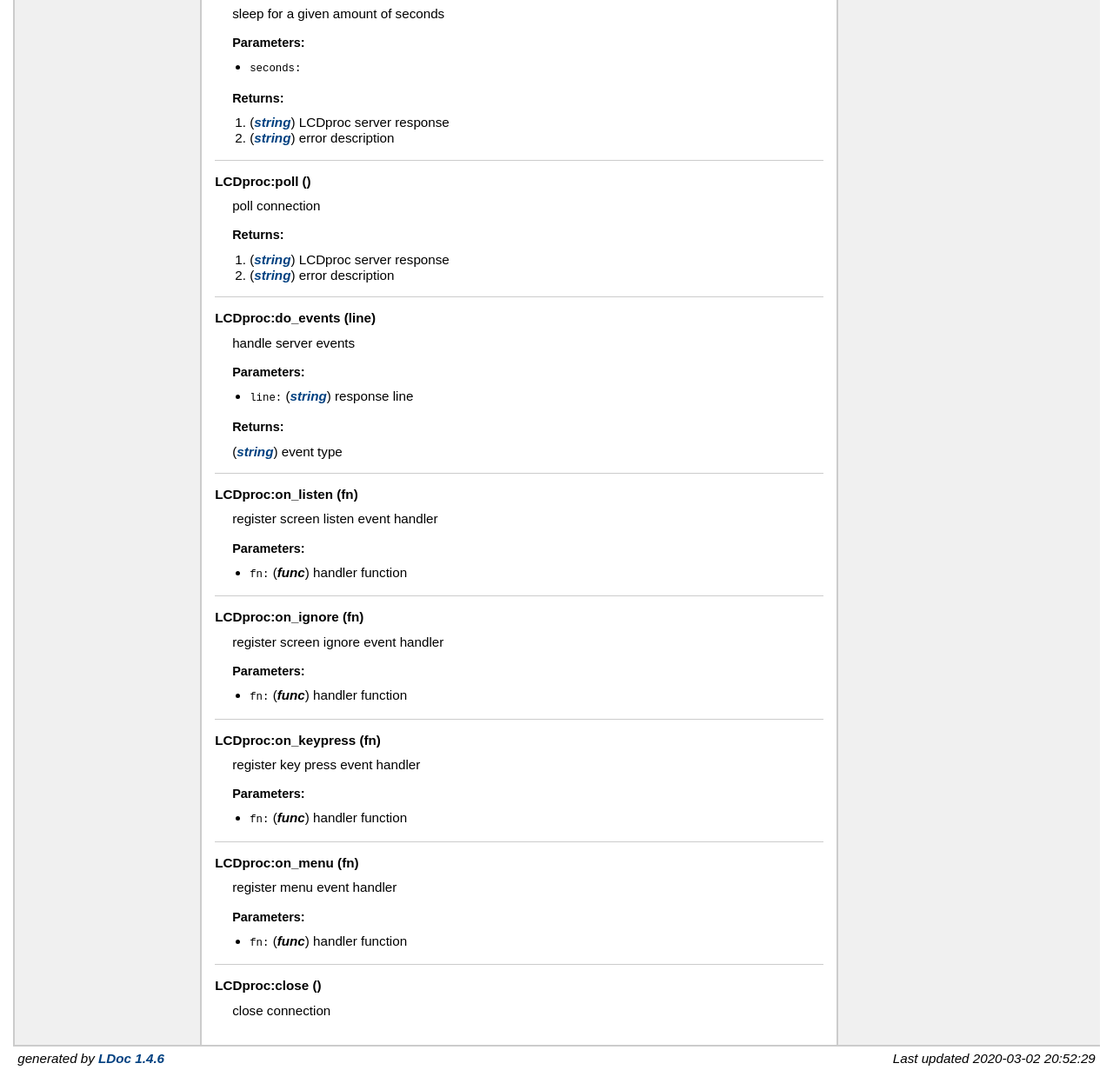
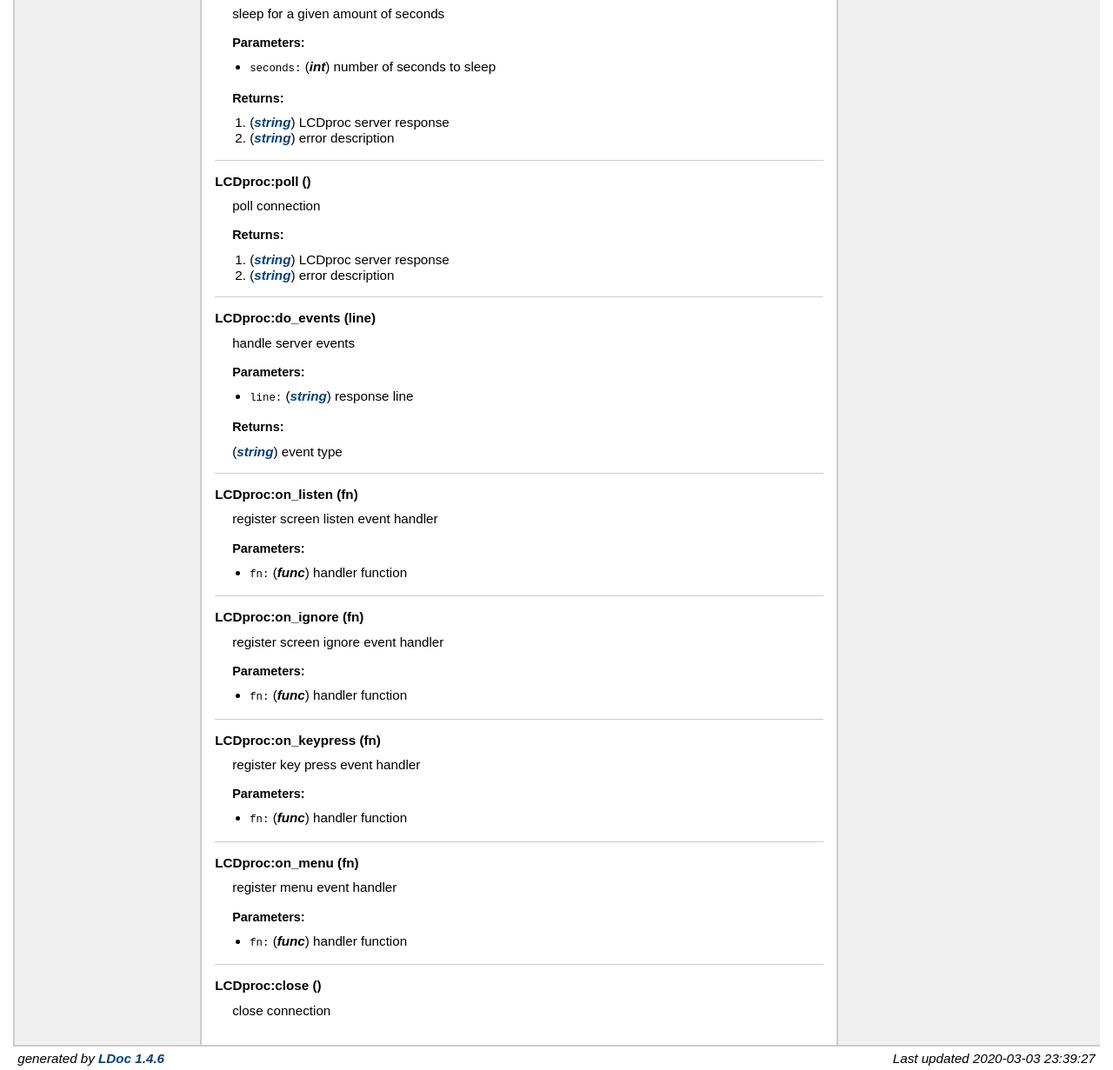
Before and after one commit to denpamusic/lua-lcdproc, a plain HTML site: page docs/modules/lcdproc.html in a window 1280 px wide. Shown: the part 3829-5060 px from the top of the page at 87% size. Drawn offline with Linux system fonts and the light colour scheme.

Commit message:
Add missing doc tag

```diff
--- a/docs/modules/lcdproc.html
+++ b/docs/modules/lcdproc.html
@@ -601,8 +601,8 @@
     <h3>Parameters:</h3>
     <ul>
         <li><span class="parameter">seconds</span>
-
-
+            <span class="types"><span class="type">int</span></span>
+         number of seconds to sleep
         </li>
     </ul>
 
@@ -775,7 +775,7 @@
 </div> <!-- id="main" -->
 <div id="about">
 <i>generated by <a href="http://github.com/stevedonovan/LDoc">LDoc 1.4.6</a></i>
-<i style="float:right;">Last updated 2020-03-02 20:52:29 </i>
+<i style="float:right;">Last updated 2020-03-03 23:39:27 </i>
 </div> <!-- id="about" -->
 </div> <!-- id="container" -->
 </body>
```
Also changed, not shown: docs/examples/simple.lua.html (+1 -1 lines), docs/examples/weather.lua.html (+1 -1 lines), docs/index.html (+1 -1 lines), docs/modules/lcdproc.menu.html (+1 -1 lines), docs/modules/lcdproc.screen.html (+1 -1 lines), docs/modules/lcdproc.widgets.html (+1 -1 lines), docs/topics/README.md.html (+1 -1 lines), 1 other file.
